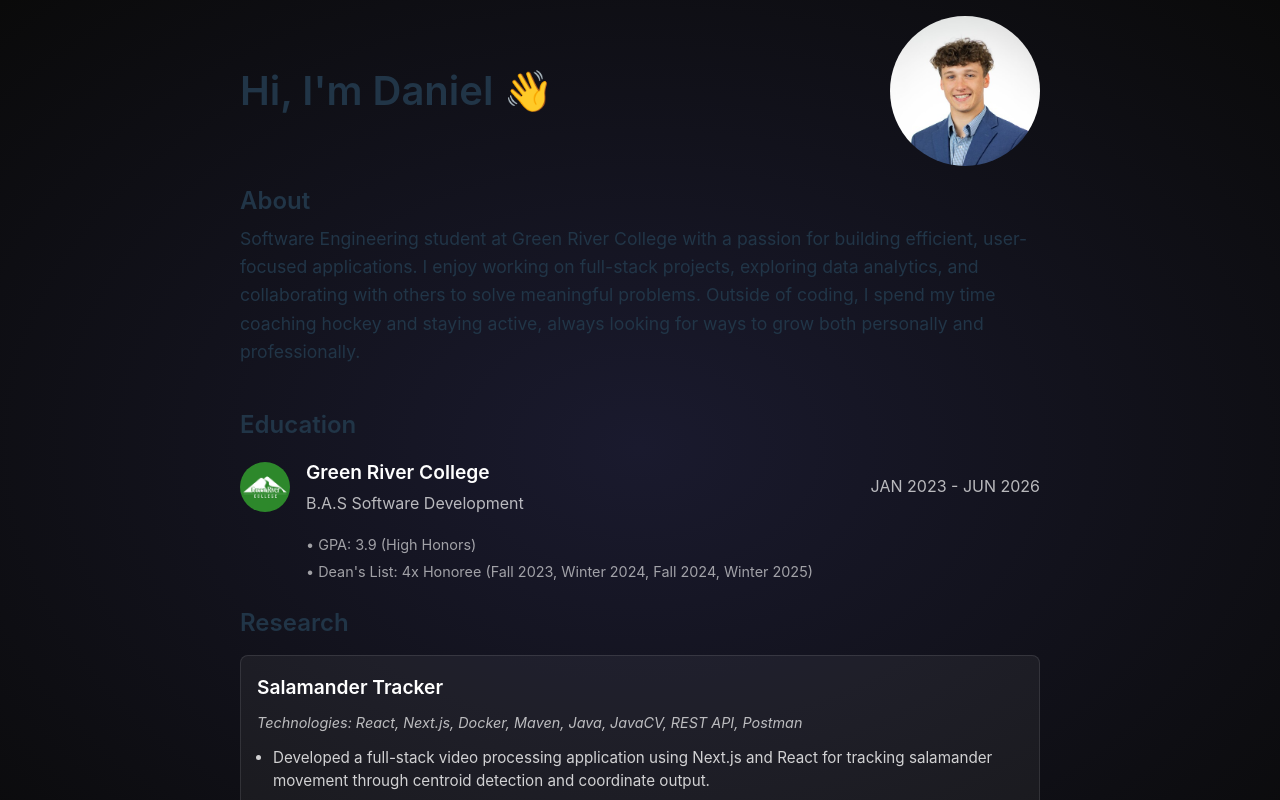
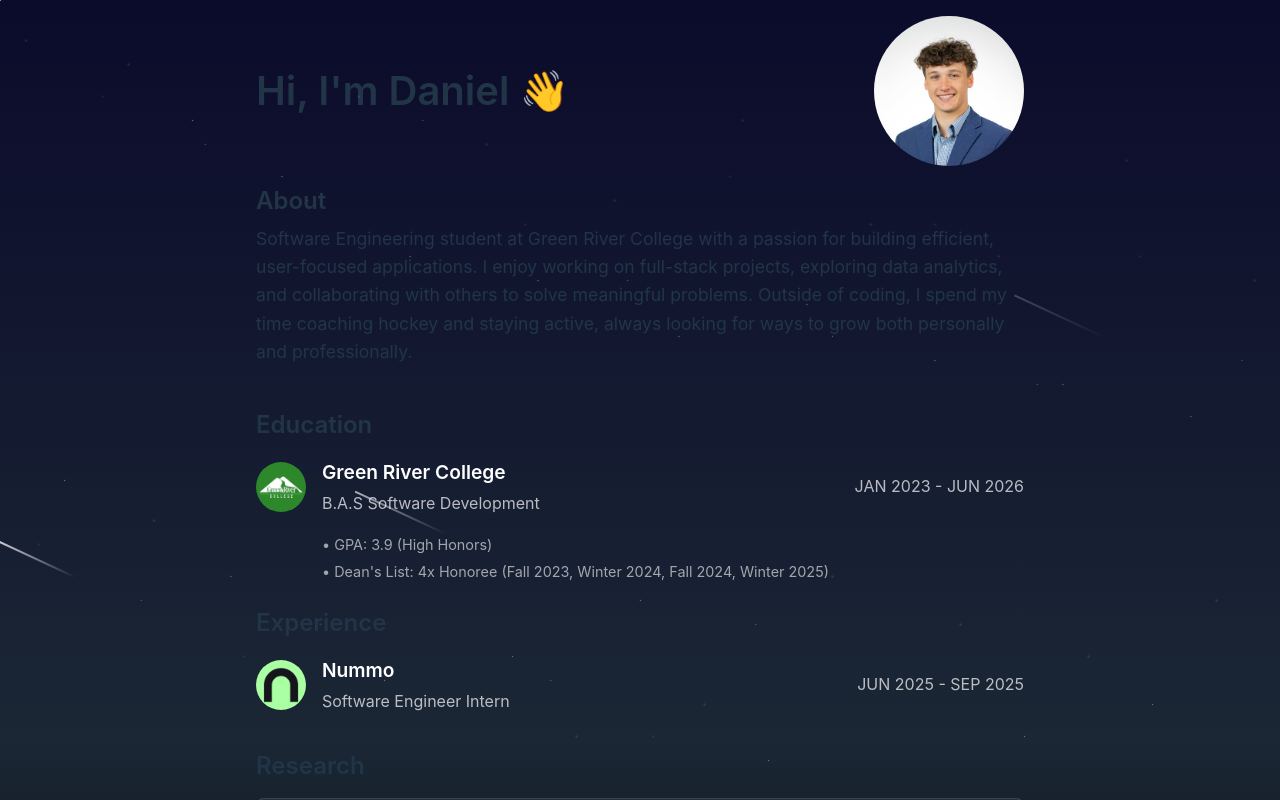
Before and after one commit to dannymccarragher/Portfolio, a React (Vite) app: page / in a window 1280 px wide. Shown: the top 800 px of the page. Built offline with nearby package versions, Linux system fonts and the light colour scheme.

Commit message:
shooting star background

```diff
--- a/src/App.jsx
+++ b/src/App.jsx
@@ -1,14 +1,22 @@
 import Intro from './components/Intro'
 import Education from './components/Education'
 import Research from './components/Research'
+import Experience from './components/Experience'
 
 function App() {
 
   return (
     <>
-    <Intro />
-    <Education />
-    <Research />
+      {/* Animated Starfield Background */}
+      <div className="stars"></div>
+      <div className="shooting-star"></div>
+      <div className="shooting-star"></div>
+      <div className="shooting-star"></div>
+
+      <Intro />
+      <Education />
+      <Experience />
+      <Research />
     </>
   )
 }
--- /dev/null
+++ b/src/components/Experience.jsx
@@ -0,0 +1,52 @@
+import nummoLogo from '../assets/logo.png';
+const Experience = () => {
+    return (
+        <div style={{
+            maxWidth: '800px',
+            margin: '0 auto',
+            padding: '0.5rem 1rem',
+            textAlign: 'left'
+        }}>
+            <h2 style={{ margin: '0 0 0.8rem 0', textAlign: 'left', fontSize: '1.5em', fontWeight: '600' }}>Experience</h2>
+
+            <div style={{
+                display: 'flex',
+                alignItems: 'center',
+                justifyContent: 'space-between',
+                marginBottom: '1rem'
+            }}>
+                <div style={{ display: 'flex', alignItems: 'center', gap: '1rem' }}>
+                    <div style={{
+                        width: '50px',
+                        height: '50px',
+                        borderRadius: '50%',
+                        backgroundImage: `url(${nummoLogo})`,
+                        backgroundSize: '103%',
+                        backgroundPosition: 'center',
+                        backgroundRepeat: 'no-repeat',
+                        display: 'flex',
+                        alignItems: 'center',
+                        justifyContent: 'center',
+                        fontSize: '20px',
+                        color: 'white'
+                    }}>
+
+                    </div>
+                    <div>
+                        <div style={{ fontSize: '1.2em', fontWeight: '600', color: 'white', marginBottom: '0.2rem' }}>
+                            Nummo
+                        </div>
+                        <div style={{ fontSize: '1em', color: 'rgba(255, 255, 255, 0.7)' }}>
+                            Software Engineer Intern
+                        </div>
+                    </div>
+                </div>
+                <div style={{ fontSize: '1em', color: 'rgba(255, 255, 255, 0.7)' }}>
+                    JUN 2025 - SEP 2025
+                </div>
+            </div>
+        </div>
+    )
+}
+
+export default Experience;
--- a/src/index.css
+++ b/src/index.css
@@ -1,3 +1,9 @@
+* {
+  margin: 0;
+  padding: 0;
+  box-sizing: border-box;
+}
+
 :root {
   font-family: -apple-system, BlinkMacSystemFont, 'Segoe UI', 'Roboto', 'Oxygen', 'Ubuntu', 'Cantarell', sans-serif;
   line-height: 1.6;
@@ -5,7 +11,6 @@
 
   color-scheme: dark;
   color: #ffffff;
-  background-color: #0a0a0a;
 
   font-synthesis: none;
   text-rendering: optimizeLegibility;
@@ -24,30 +29,98 @@ a:hover {
 }
 
 body {
-  margin: 0;
-  min-width: 320px;
   min-height: 100vh;
-  background: radial-gradient(ellipse at center, #1a1a2e 0%, #0a0a0a 100%);
+  background: linear-gradient(to bottom, #0b0b2b, #1b2735 70%, #090a0f);
   position: relative;
+  overflow-x: hidden;
 }
 
-body::before {
-  content: '';
-  position: fixed;
-  top: 0;
-  left: 0;
-  width: 100%;
-  height: 100%;
-  background-image:
-    radial-gradient(2px 2px at 20px 30px, #eee, transparent),
-    radial-gradient(2px 2px at 40px 70px, rgba(255, 255, 255, 0.8), transparent),
-    radial-gradient(1px 1px at 90px 40px, #fff, transparent),
-    radial-gradient(1px 1px at 130px 80px, rgba(255, 255, 255, 0.6), transparent),
-    radial-gradient(2px 2px at 160px 30px, #ddd, transparent);
-  background-repeat: repeat;
-  background-size: 200px 100px;
-  opacity: 0.3;
-  z-index: -1;
+.stars {
+  width: 1px;
+  height: 1px;
+  position: absolute;
+  background: white;
+  box-shadow: 2vw 5vh 2px white, 10vw 8vh 2px white, 15vw 15vh 1px white,
+    22vw 22vh 1px white, 28vw 12vh 2px white, 32vw 32vh 1px white,
+    38vw 18vh 2px white, 42vw 35vh 1px white, 48vw 25vh 2px white,
+    53vw 42vh 1px white, 58vw 15vh 2px white, 63vw 38vh 1px white,
+    68vw 28vh 2px white, 73vw 45vh 1px white, 78vw 32vh 2px white,
+    83vw 48vh 1px white, 88vw 20vh 2px white, 93vw 52vh 1px white,
+    98vw 35vh 2px white, 5vw 60vh 1px white, 12vw 65vh 2px white,
+    18vw 72vh 1px white, 25vw 78vh 2px white, 30vw 85vh 1px white,
+    35vw 68vh 2px white, 40vw 82vh 1px white, 45vw 92vh 2px white,
+    50vw 75vh 1px white, 55vw 88vh 2px white, 60vw 95vh 1px white,
+    65vw 72vh 2px white, 70vw 85vh 1px white, 75vw 78vh 2px white,
+    80vw 92vh 1px white, 85vw 82vh 2px white, 90vw 88vh 1px white,
+    95vw 75vh 2px white;
+  animation: twinkle 8s infinite linear;
+}
+
+.shooting-star {
+  position: absolute;
+  width: 100px;
+  height: 2px;
+  background: linear-gradient(90deg, white, transparent);
+  animation: shoot 3s infinite ease-in;
+}
+
+.shooting-star:nth-child(1) {
+  top: 20%;
+  left: -100px;
+  animation-delay: 0s;
+}
+
+.shooting-star:nth-child(2) {
+  top: 35%;
+  left: -100px;
+  animation-delay: 1s;
+}
+
+.shooting-star:nth-child(3) {
+  top: 50%;
+  left: -100px;
+  animation-delay: 2s;
+}
+
+@keyframes twinkle {
+
+  0%,
+  100% {
+    opacity: 0.8;
+  }
+
+  50% {
+    opacity: 0.4;
+  }
+}
+
+@keyframes shoot {
+  0% {
+    transform: translateX(0) translateY(0) rotate(25deg);
+    opacity: 1;
+  }
+
+  100% {
+    transform: translateX(100vw) translateY(50vh) rotate(25deg);
+    opacity: 0;
+  }
+}
+
+/* Additional twinkling stars with different animation timing */
+.stars::after {
+  content: "";
+  position: absolute;
+  width: 1px;
+  height: 1px;
+  background: white;
+  box-shadow: 8vw 12vh 2px white, 16vw 18vh 1px white, 24vw 25vh 2px white,
+    33vw 15vh 1px white, 41vw 28vh 2px white, 49vw 35vh 1px white,
+    57vw 22vh 2px white, 65vw 42vh 1px white, 73vw 28vh 2px white,
+    81vw 48vh 1px white, 89vw 32vh 2px white, 97vw 45vh 1px white,
+    3vw 68vh 2px white, 11vw 75vh 1px white, 19vw 82vh 2px white,
+    27vw 88vh 1px white, 35vw 72vh 2px white, 43vw 85vh 1px white,
+    51vw 92vh 2px white, 59vw 78vh 1px white;
+  animation: twinkle 6s infinite linear reverse;
 }
 
 h1 {
```
Also changed, not shown: src/assets/logo.png (added).
